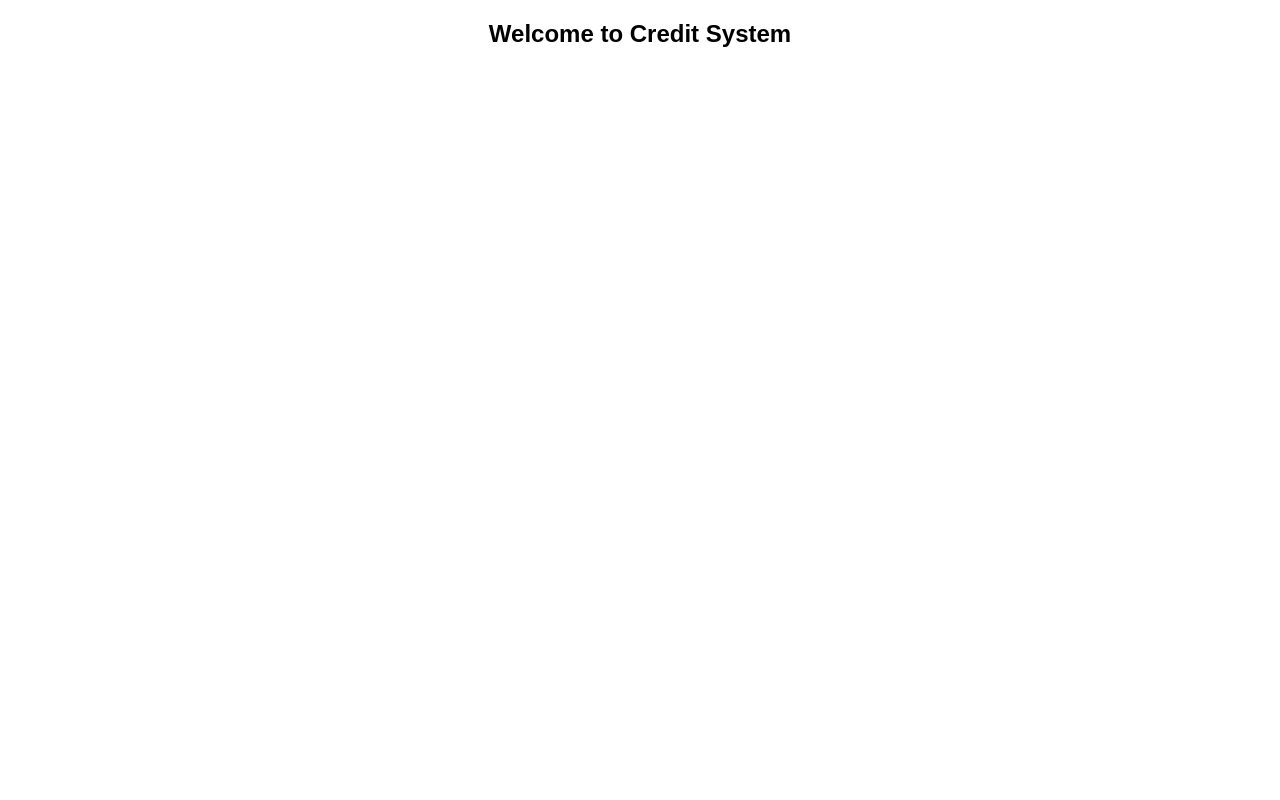
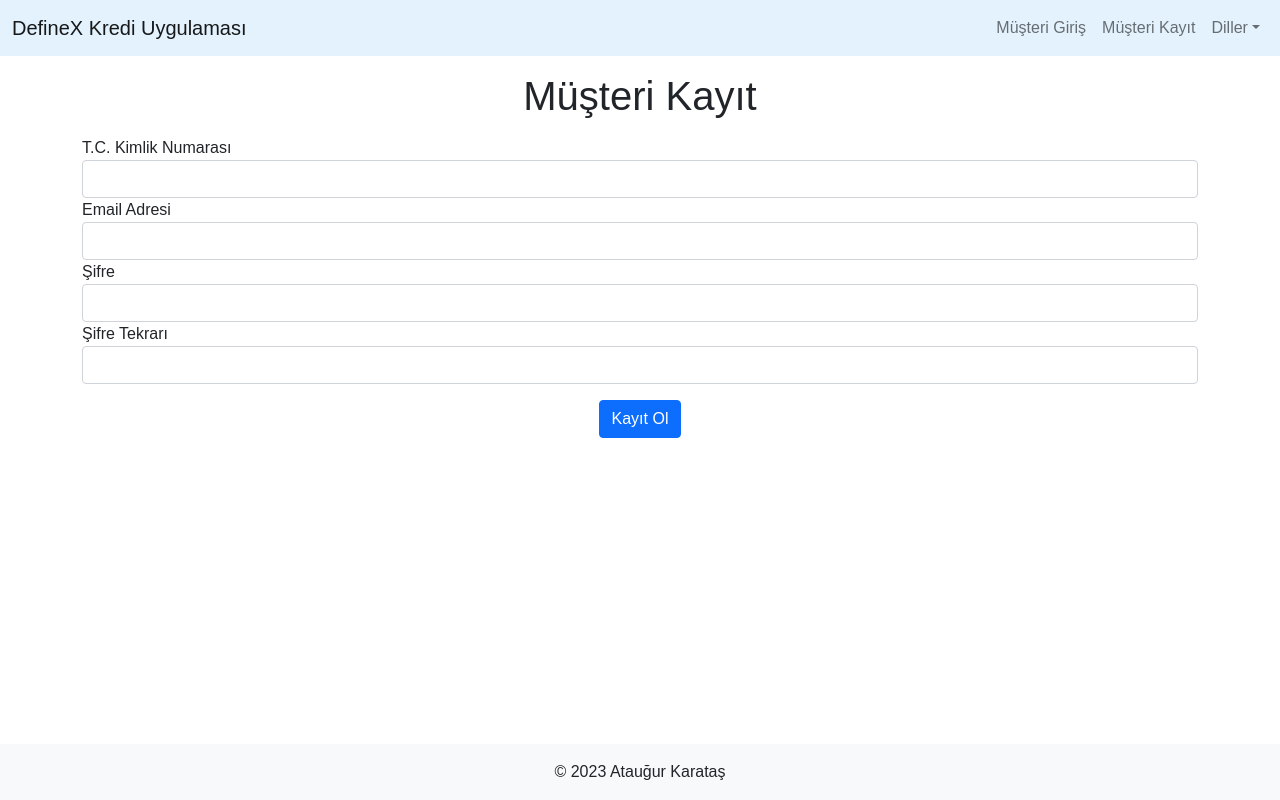
Before and after one commit to AtaugurKaratas/practicum-frontend, a React (Create React App) app: page / in a window 1280 px wide. Built offline with nearby package versions, Linux system fonts and the light colour scheme.

Commit message:
Added react-router and bootstrap

```diff
--- a/public/index.html
+++ b/public/index.html
@@ -1,5 +1,6 @@
 <!doctype html>
 <html lang="en">
+
 <head>
   <meta charset="utf-8">
   <meta name="viewport" content="width=device-width, initial-scale=1">
@@ -14,7 +15,10 @@
       Learn how to configure a non-root public URL by running `npm run build`.
     -->
   <title>DefineX Credit System</title>
+  <link href="https://cdn.jsdelivr.net/npm/bootstrap@5.0.2/dist/css/bootstrap.min.css" rel="stylesheet"
+    integrity="sha384-EVSTQN3/azprG1Anm3QDgpJLIm9Nao0Yz1ztcQTwFspd3yD65VohhpuuCOmLASjC" crossorigin="anonymous">
 </head>
+
 <body>
   <div id="root"></div>
   <!--
@@ -27,5 +31,10 @@
       To begin the development, run `npm start`.
       To create a production bundle, use `npm run build`.
     -->
+  <script src="https://cdn.jsdelivr.net/npm/bootstrap@5.0.2/dist/js/bootstrap.bundle.min.js"
+    integrity="sha384-MrcW6ZMFYlzcLA8Nl+NtUVF0sA7MsXsP1UyJoMp4YLEuNSfAP+JcXn/tWtIaxVXM"
+    crossorigin="anonymous"></script>
+
 </body>
+
 </html>
--- a/src/App.js
+++ b/src/App.js
@@ -1,14 +1,26 @@
-import React, { Component } from 'react';
+import React from 'react';
+import { HashRouter as Router, Route, Routes, Navigate } from 'react-router-dom';
 import './App.css';
+import CustomerLoginPage from './pages/CustomerLoginPage';
+import CustomerRegisterPage from './pages/CustomerRegisterPage';
+import Navbar from './components/Navbar';
+import Footer from './components/Footer';
 
-class App extends Component {
-  render() {
-    return (
-      <div className="App">
-          <h2>Welcome to Credit System</h2>
-      </div>
-    );
-  }
+function App() {
+  return (
+    <div>
+      <Router>
+        <Navbar />
+        <Routes>
+          <Route exact path='/' element={<CustomerRegisterPage />} />
+          <Route path='/register' element={<CustomerRegisterPage />} />
+          <Route path='/login' element={<CustomerLoginPage />} />
+          <Route path="*" element={<Navigate to="/" replace />} />
+        </Routes>
+        <Footer/>
+      </Router>
+    </div>
+  )
 }
 
 export default App;
--- a/src/index.js
+++ b/src/index.js
@@ -1,9 +1,11 @@
 import React from 'react';
-import ReactDOM from 'react-dom';
+import { createRoot } from 'react-dom/client';
+import './index.css';
 import App from './App';
-import './index.css';
+import './configurations/i18next';
 
-ReactDOM.render(
-  <App />,
-  document.getElementById('root')
+const rootElement = document.getElementById('root');
+const root = createRoot(rootElement);
+root.render(
+    <App />
 );
```
Also changed, not shown: package.json (+14 -4 lines), 1 other file (tests, documents, lock files or other folders). Lines whose indentation alone changed are shown as unchanged.
